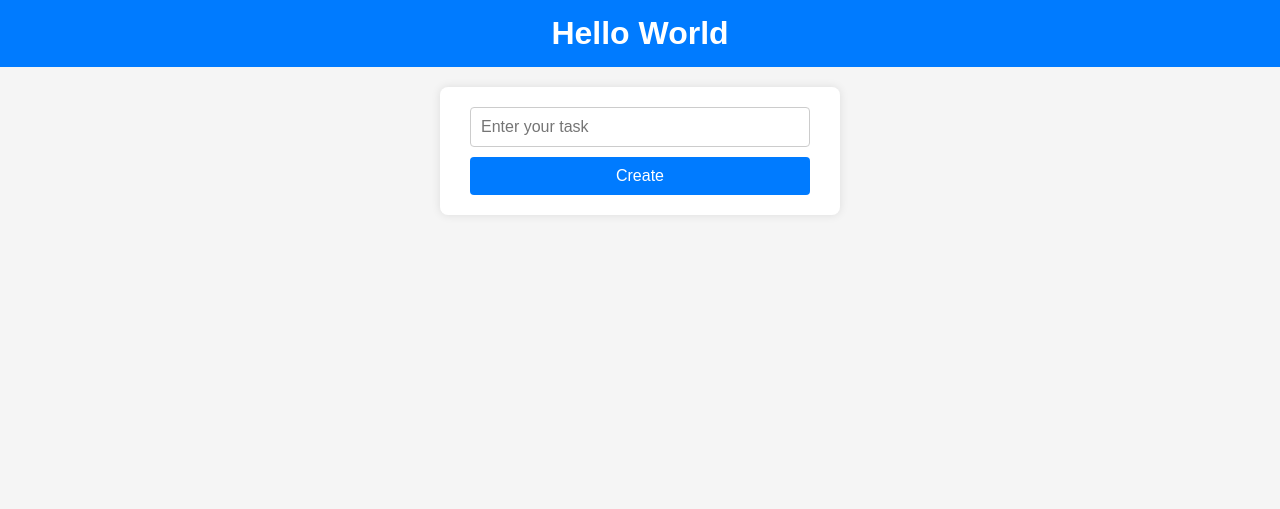
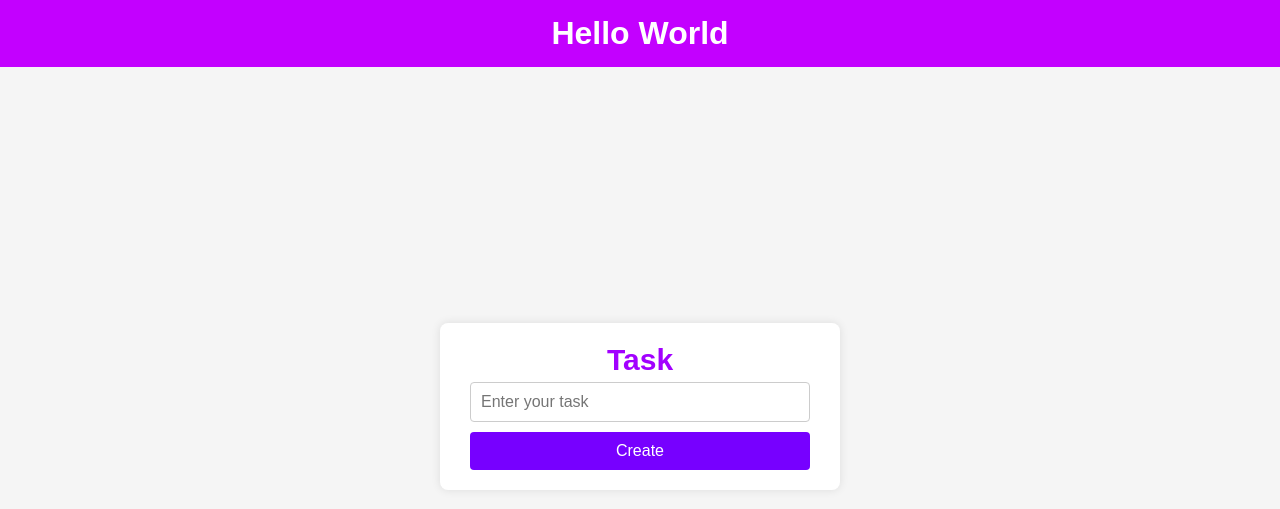
Before and after one commit to aayushsugandhi2703/FLASK_SQL, a Python web app: template templates/index.htm in a window 1280 px wide. Shown: the top 509 px of the page. Run offline with Jinja, Linux system fonts and the light colour scheme; the template is opened without the code that fills it, so the values that code supplies are empty.

Commit message:
changed the styling

```diff
--- a/static/styel.css
+++ b/static/styel.css
@@ -20,7 +20,7 @@ body {
 /* Navbar Styles */
 .navbar {
     width: 100%;
-    background-color: #007BFF;
+    background-color: #c300ff;
     color: white;
     padding: 15px 0;
 }
@@ -46,7 +46,15 @@ body {
     border-radius: 8px;
     width: 100%;
     max-width: 400px;
-    margin-top: 20px;
+    margin-top: 20%;
+
+}
+label {
+    margin-bottom: 5px;
+    font-weight: bold;
+    font-size: 30px;
+    text-align: center;
+    color: #a200ff;
 }
 
 /* Form Styles */
@@ -65,7 +73,7 @@ input[type="text"] {
 
 button {
     padding: 10px;
-    background-color: #007BFF;
+    background-color: #7700ff;
     color: #fff;
     border: none;
     border-radius: 4px;
@@ -75,5 +83,5 @@ button {
 }
 
 button:hover {
-    background-color: #0056b3;
+    background-color: #5b08c9;
 }
--- a/templates/index.htm
+++ b/templates/index.htm
@@ -16,6 +16,7 @@
     </nav>
     <div class="container" id="form-container">
         <form action="" method="">
+            <label for="task">Task</label>
             <input type="text" name="task" placeholder="Enter your task">
             <button type="submit">Create</button>
         </form>
```
